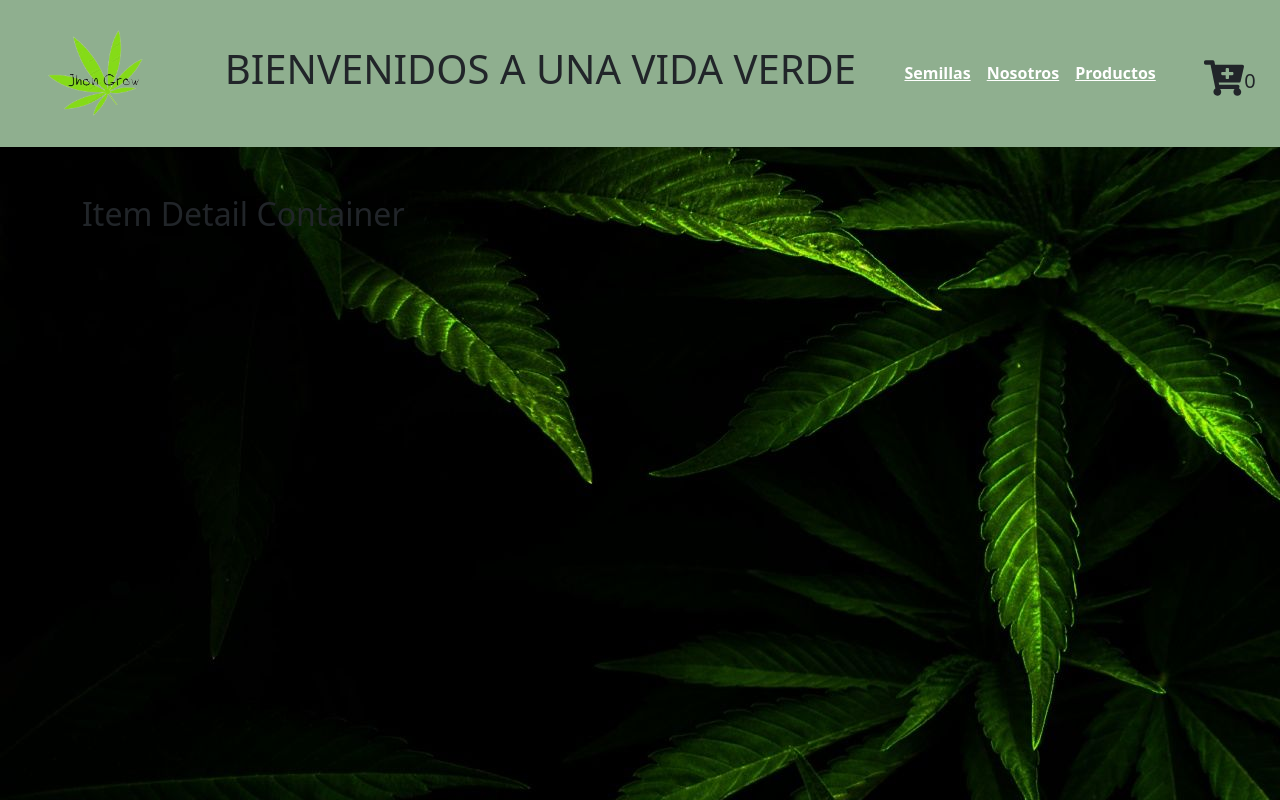
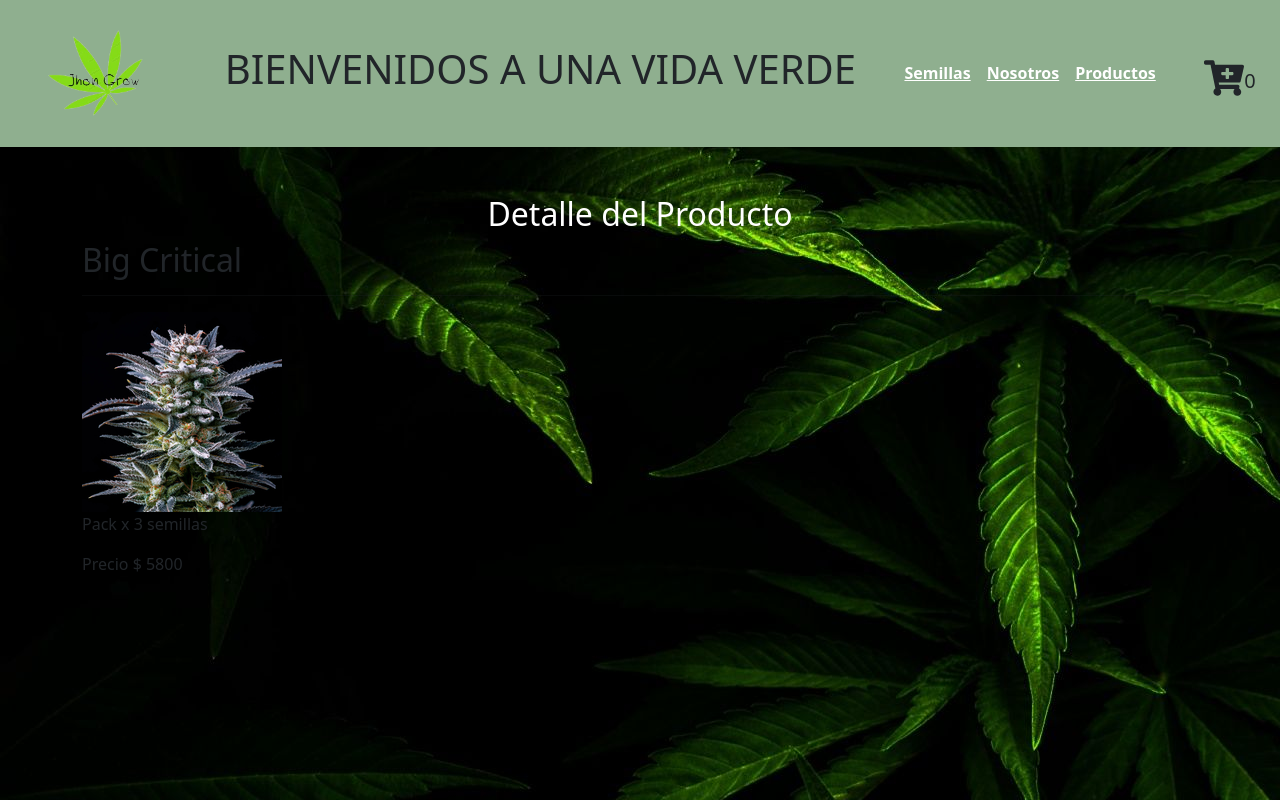
Before and after one commit to juanMaPereyraV/ProyectoReact, a React (Create React App) app: page /Detail/1 in a window 1280 px wide. Built offline with nearby package versions, Linux system fonts and the light colour scheme.

Commit message:
Creacion de navegabilidad al detalle del producto

```diff
--- a/src/components/Item/Item.js
+++ b/src/components/Item/Item.js
@@ -1,4 +1,4 @@
-
+import { Link } from "react-router-dom"
 
 
 const Item = ({item} ) => {
@@ -11,11 +11,8 @@ return (
                 <img src= {item.img} alt= "foto producto"/>
                 <p>{item.Descripcion}</p>
                 <p> Precio: ${item.Precio} </p>
-                <button className="btn btn-primary"> Ver mas</button>
+                <Link to= {`/Detail/${item.Id}`} className="btn btn-primary"> Ver mas </Link>
             </div>
-
-
-
 
 )
 
--- a/src/components/Item/Item.scss
+++ b/src/components/Item/Item.scss
@@ -1,4 +1,5 @@
 .Cards{
     width: 200px;
     height: 200px;
+
 }
--- /dev/null
+++ b/src/components/ItemDetail/ItemDetail.js
@@ -0,0 +1,22 @@
+
+
+const ItemDetail = ({item} ) => {
+
+    return (
+
+        <div>
+            <h2>{item.Nombre} </h2>
+            <hr/>
+            <img src= {item.img} alt = {item.Nombre} />
+            <p>{item.Descripcion} </p>
+            <p>Precio $ {item.Precio} </p>
+
+        </div>
+
+
+    )
+
+
+}
+
+export default ItemDetail
--- a/src/components/ItemDetailContainer/ItemDetailContainer.js
+++ b/src/components/ItemDetailContainer/ItemDetailContainer.js
@@ -1,6 +1,9 @@
+import './ItemDetailContainer.scss'
 import { useEffect, useState } from "react"
 import { pedirDatos } from "../../helpers/pedirDatos"
 import { useParams } from "react-router-dom"
+import ItemDetail from "../ItemDetail/ItemDetail"
+
 
 
 
@@ -10,9 +13,8 @@ const ItemDetailContainer = () => {
     const [loading, setLoading] = useState (true)
     const {itemID} = useParams ()
 
-    console.log (itemID)
-    console.log (item)
-    console.log (loading) //se usa provisoriamente porque tira un warning del loading y no compila en Netlify
+
+
 
     useEffect (() => {
          setLoading (true)
@@ -32,8 +34,12 @@ const ItemDetailContainer = () => {
 
         <div className="container my-5">
 
-            <h2>Item Detail Container</h2>
-
+            <h2 className="detalle"> Detalle del Producto </h2>
+            {
+                loading
+                    ? <h2 className="loading"> Cargando...</h2>
+                    : <ItemDetail item = {item}/>
+            }
         </div>
 
 
--- /dev/null
+++ b/src/components/ItemDetailContainer/ItemDetailContainer.scss
@@ -0,0 +1,8 @@
+.detalle{
+    text-align: center;
+    color: white
+}
+
+.loading{
+    color: white
+}
--- a/src/components/ItemList/ItemList.js
+++ b/src/components/ItemList/ItemList.js
@@ -1,10 +1,11 @@
 import Item from '../Item/Item';
+import './ItemList.scss'
 
 const ItemList = ({items} ) => {
 
     return (
         <div>
-        <h2 className="list-container-title"> Nuestras Semillas </h2>
+        <h2 className=" titulo list-container-title"> Nuestras Semillas </h2>
         <hr/>
         <div className="row">
             {items.map (producto => <Item key = {producto.id} item={producto} />)}
--- /dev/null
+++ b/src/components/ItemList/ItemList.scss
@@ -0,0 +1,3 @@
+.titulo{
+    text-align: center;
+}
```
